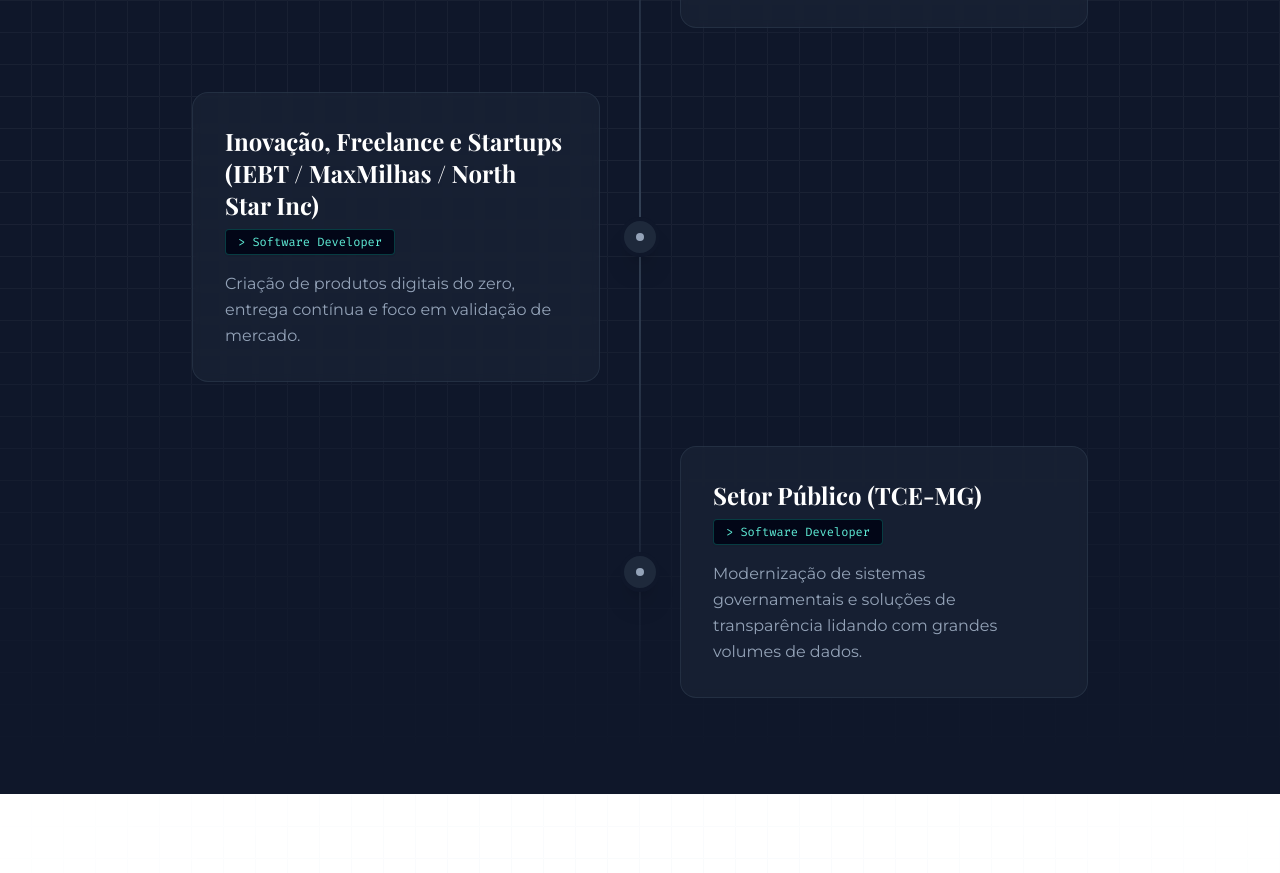
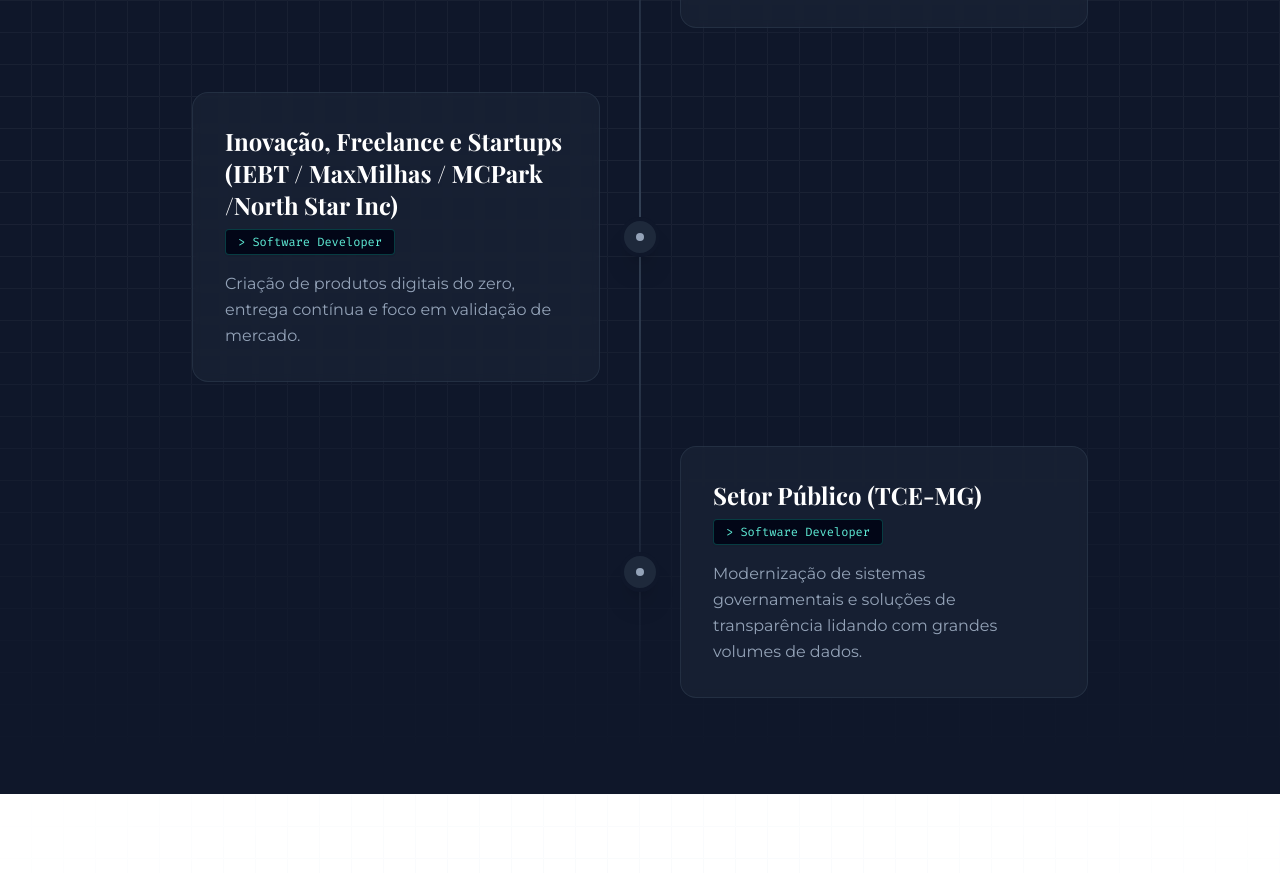
Before and after one commit to gabrielttavares/landing-page, a React (Vite) app: page / in a window 1280 px wide. Shown: the part 2720-3593 px from the top of the page. Built offline with nearby package versions, Linux system fonts and the light colour scheme.

Commit message:
Update content.ts

```diff
--- a/src/data/content.ts
+++ b/src/data/content.ts
@@ -46,7 +46,7 @@ export const content = {
                 description: "Desenvolvimento de plataformas de gestão de ativos e corretagem com foco em alta disponibilidade e segurança para o mercado internacional."
             },
             {
-                title: "Inovação, Freelance e Startups (IEBT / MaxMilhas / North Star Inc)",
+                title: "Inovação, Freelance e Startups (IEBT / MaxMilhas / MCPark /North Star Inc)",
                 role: "Software Developer",
                 description: "Criação de produtos digitais do zero, entrega contínua e foco em validação de mercado."
             },
```
